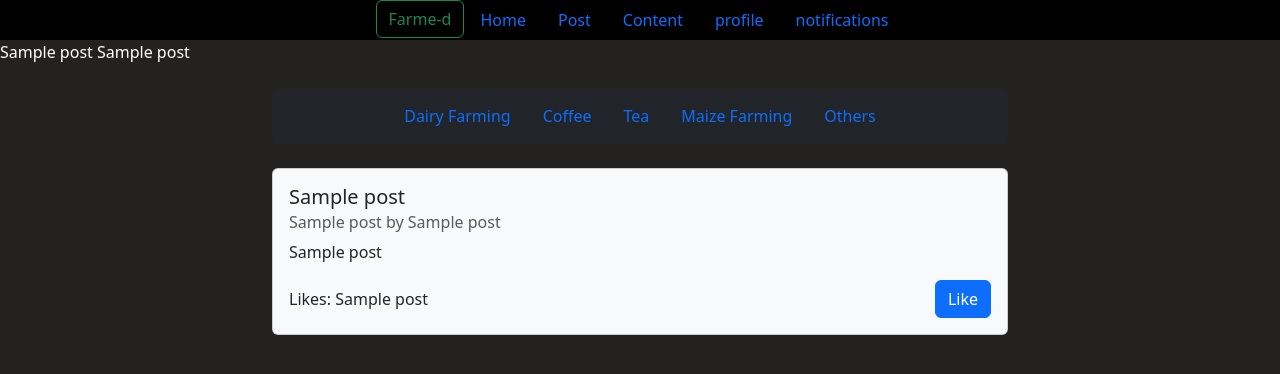
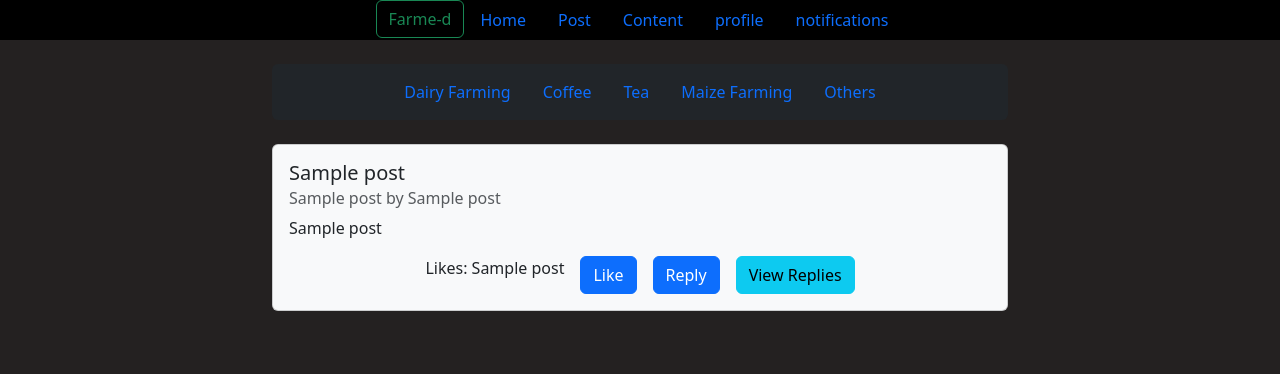
Before and after one commit to harun-kamande/farm-ed, a Flask app: template templates/content.html in a window 1280 px wide. Shown: the top 374 px of the page. Run offline with Flask 3, Linux system fonts and the light colour scheme; the template is opened without the code that fills it: most values are stand-ins (such as "Sample title", 1, 10 or a date in 2020).

Commit message:
point of correction

```diff
--- a/templates/content.html
+++ b/templates/content.html
@@ -1,6 +1,6 @@
-{% extends 'home.html' %} {% block content %}
-{{posts[0]}}
-{{posts[0][-2]}}
+{% extends 'home.html' %}
+
+{% block content %}
 <div class="container mt-4">
   <div class="row justify-content-center">
     <div class="col-lg-8">
@@ -27,65 +27,58 @@
         </nav>
       </div>
 
-
       <!-- Posts Section -->
-      {% if posts %} {% for post in posts %} {% if post[0] == id %}
+      {% if posts %}
+      {% for post in posts %}
+      {% if post[0] == id %}
       <div class="card mb-4 bg-success text-white">
         <div class="card-body">
           <h5 class="card-title" id="title" name="title">{{ post[2] }}</h5>
-          <h6 class="card-subtitle mb-2 text-muted">
-            {{ post[4] }} by {{ post[1] }}
-          </h6>
+          <h6 class="card-subtitle mb-2 text-muted">{{ post[4] }} by {{ post[1] }}</h6>
           <p class="card-text">{{ post[3] }}</p>
-          <div class="d-flex justify-content-between align-items-center">
+          <div class="d-flex justify-content-center">
+
             <!-- Delete Post Form -->
-            <form action="{{ url_for('delete_post') }}" method="post">
+            <form action="{{ url_for('delete_post') }}" method="post" class="mx-2">
               <input type="hidden" name="id" value="{{ post[5] }}" />
-              <button type="submit" onclick="deleted_alert()" class="btn btn-danger">
-                Delete
-              </button>
+              <button type="submit" onclick="deleted_alert()" class="btn btn-danger">Delete</button>
             </form>
 
-            <div>
-              <button class="toggle-btn" onclick="toggleVisibility(this)" type="button">Reply</button>
-              <div style="display: none;" class="giving">
-
-                <form action="{{url_for('reply')}}" method="post">
-                  <input type="text" id="post_id" name="post_id" value="{{post[-2]}}" hidden>
-                  <textarea class="textarea bg-light rounded" name="reply" id="reply" placeholder="Input">
-                  </textarea>
-                  <input type="submit" placeholder="submit the updates">
+            <!-- Reply Section -->
+            <div class="mx-2">
+              <button class="toggle-btn btn btn-primary" onclick="toggleVisibility(this)" type="button">Reply</button>
+              <div style="display: none;" class="giving mt-2">
+                <form action="{{ url_for('reply') }}" method="post">
+                  <input type="text" id="post_id" name="post_id" value="{{ post[-2] }}" hidden>
+                  <textarea class="textarea bg-light rounded" name="reply" id="reply" placeholder="Input"></textarea>
+                  <input type="submit" class="btn btn-primary mt-2" value="Submit">
                 </form>
               </div>
             </div>
 
-            <div>
-              <button class="toggle-btn" onclick="toggleVisibility(this)" type="button">View replies</button>
-              <div style="display: none;" class="giving">
-
+            <!-- View Replies Section -->
+            <div class="mx-2">
+              <button class="toggle-btn btn btn-info" onclick="toggleVisibility(this)" type="button">View
+                Replies</button>
+              <div style="display: none;" class="giving mt-2">
                 <div class="container container-fluid bg-primary rounded">
-                  <hr class="hr bg-primary">
+                  <!-- Replies content goes here -->
                 </div>
-
               </div>
             </div>
 
-
-
-            <div>
-              <button class="toggle-btn" onclick="toggleVisibility(this)" type="button">Edit</button>
-              <div style="display: none;" class="giving">
-
-                <form action="{{url_for('edit')}}" method="post">
-                  <input type="text" id="post_id" name="post_id" value="{{post[-2]}}" hidden>
-                  <textarea class="textarea bg-light rounded" name="post_update" id="post_update" placeholder="Input">
-                    {{post[3]}}
-                  </textarea>
-                  <input type="submit" placeholder="submit the updates">
+            <!-- Edit Post Section -->
+            <div class="mx-2">
+              <button class="toggle-btn btn btn-warning" onclick="toggleVisibility(this)" type="button">Edit</button>
+              <div style="display: none;" class="giving mt-2">
+                <form action="{{ url_for('edit') }}" method="post">
+                  <input type="text" id="post_id" name="post_id" value="{{ post[-2] }}" hidden>
+                  <textarea class="textarea bg-light rounded" name="post_update" id="post_update"
+                    placeholder="Input">{{ post[3] }}</textarea>
+                  <input type="submit" class="btn btn-warning mt-2" value="Submit">
                 </form>
               </div>
             </div>
-
 
           </div>
         </div>
@@ -94,21 +87,46 @@
       <div class="card mb-4 bg-light">
         <div class="card-body">
           <h5 class="card-title">{{ post[2] }}</h5>
-          <h6 class="card-subtitle mb-2 text-muted">
-            {{ post[4] }} by {{ post[1] }}
-          </h6>
+          <h6 class="card-subtitle mb-2 text-muted">{{ post[4] }} by {{ post[1] }}</h6>
           <p class="card-text">{{ post[3] }}</p>
-          <div class="d-flex justify-content-between align-items-center">
-            <div class="nav-item">Likes: {{ post[-1] }}</div>
+          <div class="d-flex justify-content-center">
+            <div class="nav-item mx-2">Likes: {{ post[-1] }}</div>
+
             <!-- Like Post Form -->
-            <form action="{{ url_for('like') }}" method="post" id="like">
+            <form action="{{ url_for('like') }}" method="post" id="like" class="mx-2">
               <input type="hidden" id="post_id" name="post_id" value="{{ post[5] }}" />
               <button type="submit" class="btn btn-primary">Like</button>
             </form>
+
+            <!-- Reply Section -->
+            <div class="mx-2">
+              <button class="toggle-btn btn btn-primary" onclick="toggleVisibility(this)" type="button">Reply</button>
+              <div style="display: none;" class="giving mt-2">
+                <form action="{{ url_for('reply') }}" method="post">
+                  <input type="text" id="post_id" name="post_id" value="{{ post[-2] }}" hidden>
+                  <textarea class="textarea bg-light rounded" name="reply" id="reply" placeholder="Input"></textarea>
+                  <input type="submit" class="btn btn-primary mt-2" value="Submit">
+                </form>
+              </div>
+            </div>
+
+            <!-- View Replies Section -->
+            <div class="mx-2">
+              <button class="toggle-btn btn btn-info" onclick="toggleVisibility(this)" type="button">View
+                Replies</button>
+              <div style="display: none;" class="giving mt-2">
+                <div class="container container-fluid bg-primary rounded">
+                  <!-- Replies content goes here -->
+                </div>
+              </div>
+            </div>
+
           </div>
         </div>
       </div>
-      {% endif %} {% endfor %} {% else %}
+      {% endif %}
+      {% endfor %}
+      {% else %}
       <p>No posts available.</p>
       {% endif %}
     </div>
```
